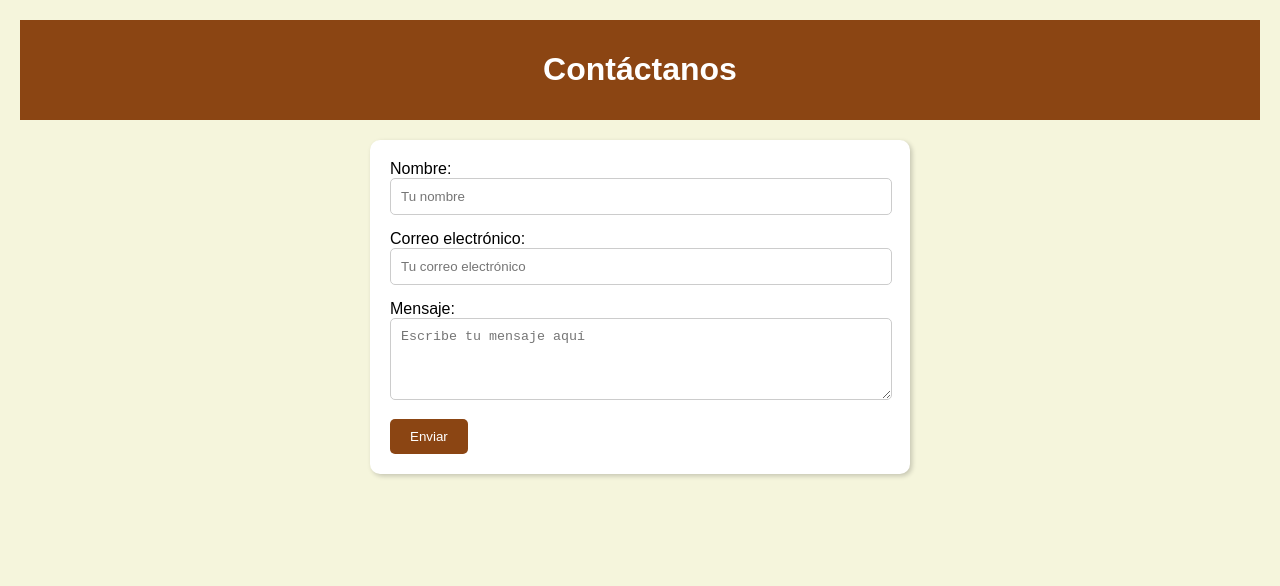
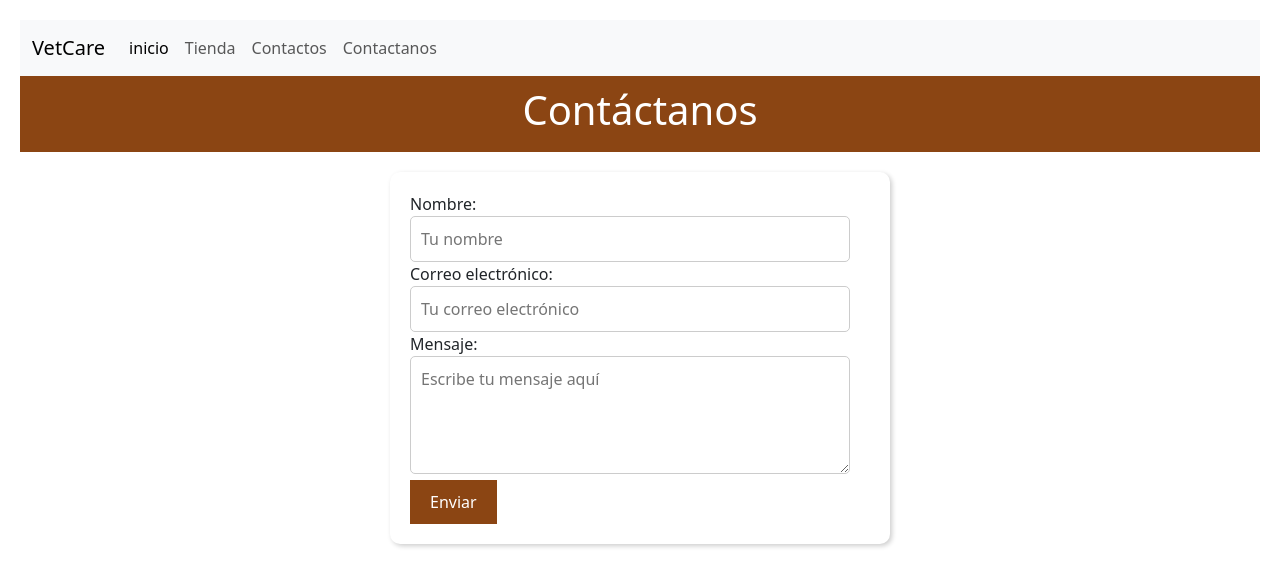
Before and after one commit to katoakiyama/web-page-front-inacap, a plain HTML site: page contactos.html in a window 1280 px wide. Drawn offline with nearby package versions, Linux system fonts and the light colour scheme.

Commit message:
[add se finaliza la agregacion del navbar en cada pagina]

```diff
--- a/contactos.html
+++ b/contactos.html
@@ -1,52 +1,57 @@
 <!DOCTYPE html>
 <html lang="es">
 <head>
+    <link rel="stylesheet" href="style-tienda.css">
     <link rel="icon" tipo="image/png" tamaños="32x32" href="img/favicon-32x32.png">
     <meta charset="UTF-8">
     <meta name="viewport" content="width=device-width, initial-scale=1.0">
     <title>Contactanos</title>
-    <style>
-        body {
-            font-family: Arial, sans-serif;
-            background-color: #f5f5dc;
-            margin: 0;
-            padding: 20px;
-        }
-        header {
-            background-color: #8b4513;
-            color: white;
-            text-align: center;
-            padding: 10px;
-        }
-        form {
-            background-color: white;
-            padding: 20px;
-            border-radius: 10px;
-            box-shadow: 2px 2px 5px rgba(0, 0, 0, 0.2);
-            max-width: 500px;
-            margin: 20px auto;
-        }
-        input, textarea {
-            width: calc(100% - 20px);
-            padding: 10px;
-            margin-bottom: 15px;
-            border: 1px solid #ccc;
-            border-radius: 5px;
-        }
-        button {
-            background-color: #8b4513;
-            color: white;
-            border: none;
-            padding: 10px 20px;
-            border-radius: 5px;
-            cursor: pointer;
-        }
-        button:hover {
-            background-color: #6b3510;
-        }
-    </style>
+    <link href="https://cdn.jsdelivr.net/npm/bootstrap@5.3.3/dist/css/bootstrap.min.css" rel="stylesheet"
+        integrity="sha384-QWTKZyjpPEjISv5WaRU9OFeRpok6YctnYmDr5pNlyT2bRjXh0JMhjY6hW+ALEwIH" crossorigin="anonymous">
+
 </head>
 <body>
+    <div>
+        <nav class="navbar navbar-expand-lg bg-body-tertiary">
+            <div class="container-fluid">
+                <a class="navbar-brand" href="#">VetCare</a>
+                <button class="navbar-toggler" type="button" data-bs-toggle="collapse"
+                    data-bs-target="#navbarSupportedContent" aria-controls="navbarSupportedContent"
+                    aria-expanded="false" aria-label="Toggle navigation">
+                    <span class="navbar-toggler-icon"></span>
+                </button>
+                <div class="collapse navbar-collapse" id="navbarSupportedContent">
+                    <ul class="navbar-nav me-auto mb-2 mb-lg-0">
+                        <li class="nav-item">
+                            <a class="nav-link active" aria-current="page" href="index.html">inicio</a>
+                        </li>
+                        <li class="nav-item">
+                            <a class="nav-link" href="tienda.html">Tienda</a>
+                        </li>
+
+                        <li class="nav-item">
+                            <a class="nav-link" href="informacion.html">Contactos</a>
+                        </li>
+                        </a>
+                        <li class="nav-item">
+                            <a class="nav-link" href="contactos.html">Contactanos</a>
+                        </li>
+                        </a>
+                        <ul class="dropdown-menu">
+                            <li><a class="dropdown-item" href="#">Action</a></li>
+                            <li><a class="dropdown-item" href="#">Another action</a></li>
+                            <li>
+                                <hr class="dropdown-divider">
+                            </li>
+                            <li><a class="dropdown-item" href="#">Something else here</a></li>
+                        </ul>
+                        </li>
+
+                    </ul>
+                </div>
+            </div>
+        </nav>
+    </div>
 
 <header>
     <h1>Contáctanos</h1>
--- a/style-tienda.css
+++ b/style-tienda.css
@@ -1,4 +1,3 @@
-
     body {
         font-family: Arial, sans-serif;
         background-color: #f5f5dc;
@@ -32,3 +31,51 @@
         width: 150px;
         height: auto;
     }
+
+    .contactos {
+        background-color: white;
+        padding: 20px;
+        border-radius: 10px;
+        box-shadow: 2px 2px 5px rgba(0, 0, 0, 0.2);
+        max-width: 500px;
+        margin: 20px auto;
+    }
+
+    .contactos h2 {
+        color: #8b4513;
+    }
+
+    .contactos p {
+        margin: 10px 0;
+    }
+
+    form {
+        background-color: white;
+        padding: 20px;
+        border-radius: 10px;
+        box-shadow: 2px 2px 5px rgba(0, 0, 0, 0.2);
+        max-width: 500px;
+        margin: 20px auto;
+    }
+
+    input,
+    textarea {
+        width: calc(100% - 20px);
+        padding: 10px;
+        margin-bottom: 15px;
+        border: 1px solid #ccc;
+        border-radius: 5px;
+    }
+
+    button {
+        background-color: #8b4513;
+        color: white;
+        border: none;
+        padding: 10px 20px;
+        border-radius: 5px;
+        cursor: pointer;
+    }
+
+    button:hover {
+        background-color: #6b3510;
+    }
```
Also changed, not shown: informacion.html (+43 -28 lines), style.css (+11 -4 lines). Lines whose indentation alone changed are shown as unchanged.
